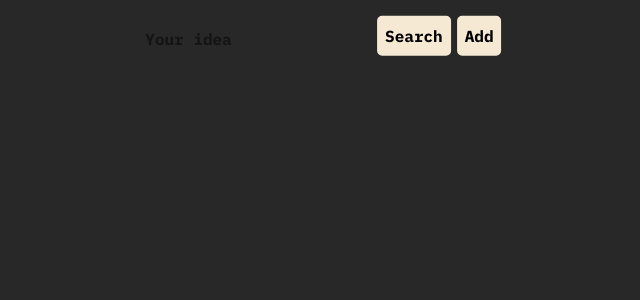
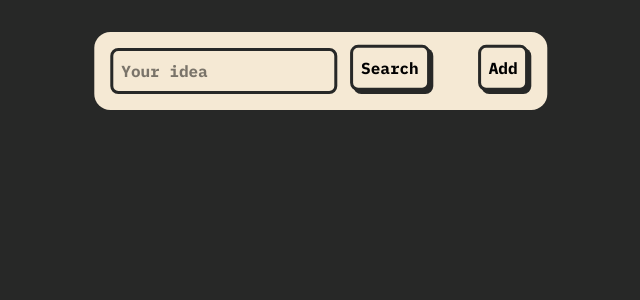
Before and after one commit to omegareeeee/Spark, a React (Vite) app in the folder frontend/: page / in a window 1280 px wide. Shown: the top 300 px of the page, without its empty margins (319-959 px from the left). Built offline with nearby package versions, Linux system fonts and the light colour scheme.

Commit message:
style: work on style of search navigation in search page

```diff
--- a/frontend/src/pages/SearchPage.tsx
+++ b/frontend/src/pages/SearchPage.tsx
@@ -4,7 +4,7 @@ import SearchComp from "../components/SearchComp";
 const SearchPage = () => {
     return (
         <div>
-            <div className="fixed left-1/2 -translate-x-1/2 top-[1rem] flex">
+            <div className="fixed left-1/2 -translate-x-1/2 top-[2rem] flex bg-cream_90 p-[1em] rounded-[1em] gap-[3rem]">
                 <SearchComp/>
                 <Button>
                     Add
```
